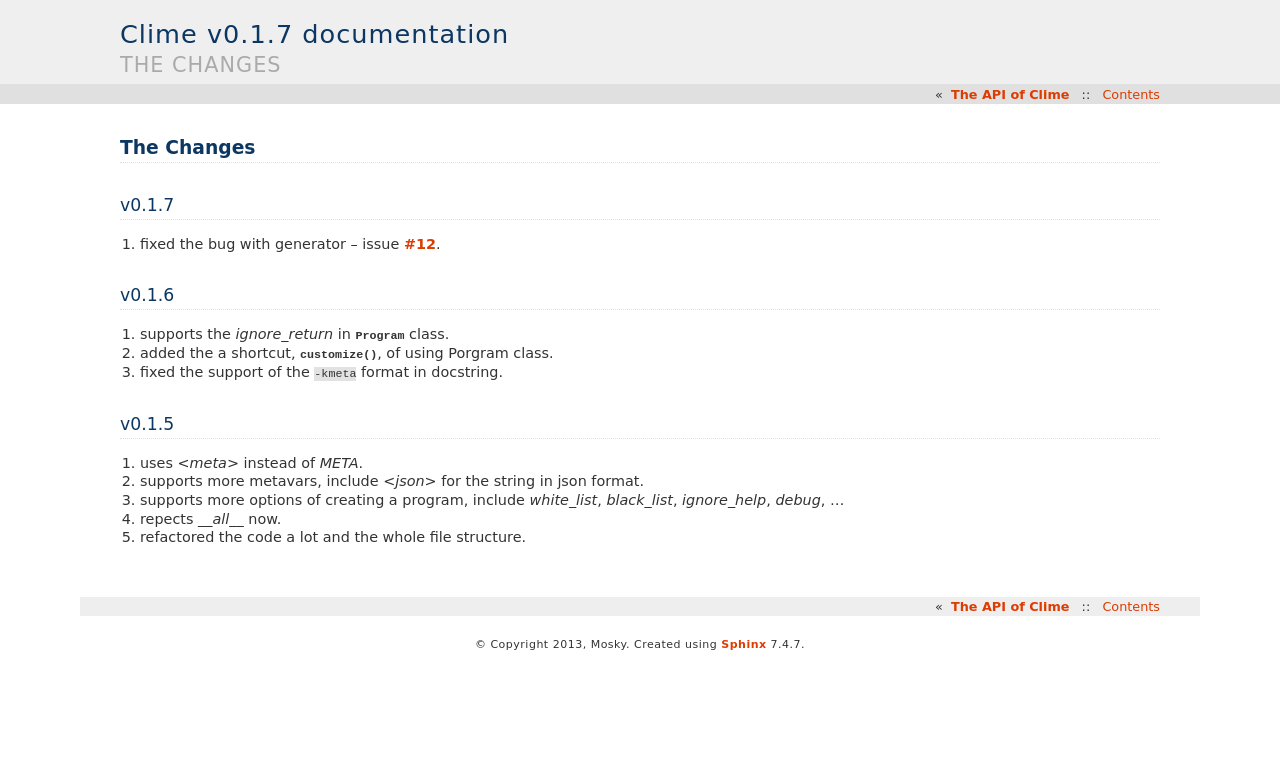
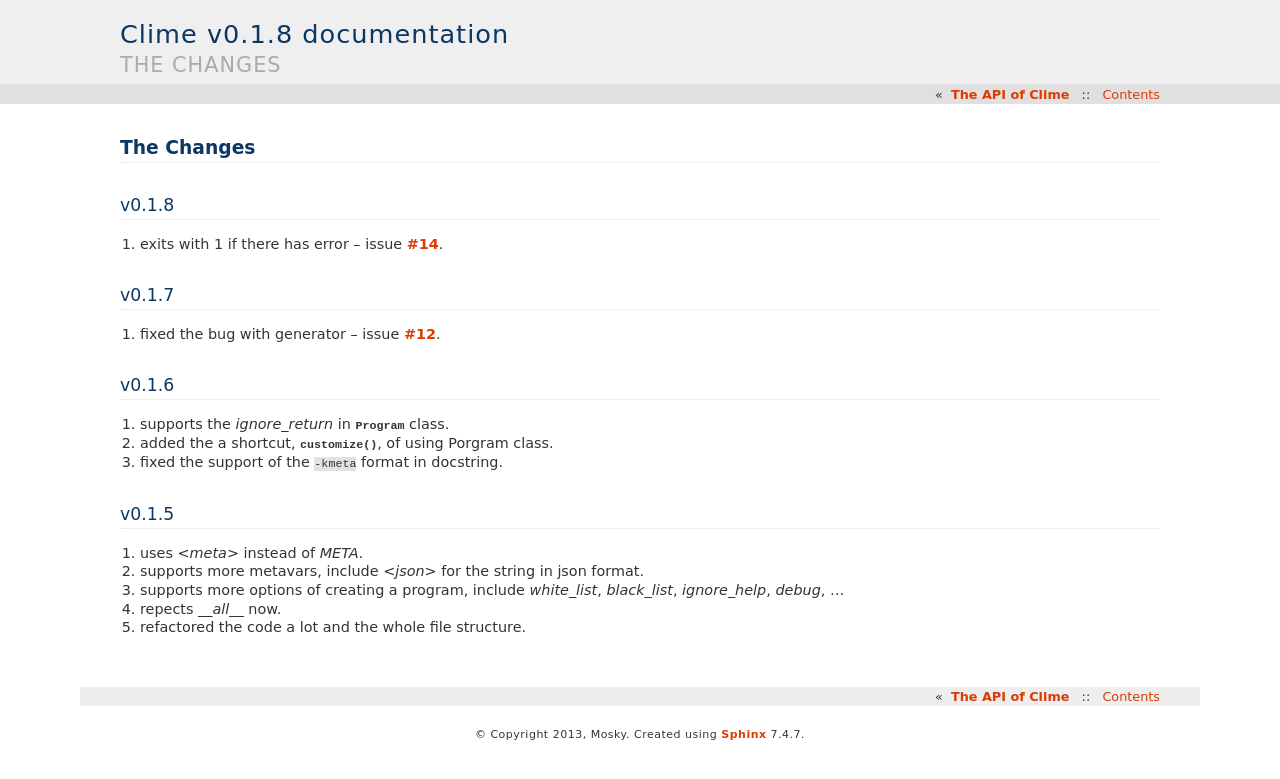
Before and after one commit to moskytw/clime, a Sphinx documentation site: the page built from docs/changes.rst, in a window 1280 px wide. Shown: the top 779 px of the page. Built offline with Sphinx 7.4.7, drawn with Linux system fonts in a browser that asks for light colours.

Commit message:
updated changes and version

```diff
--- a/clime/__init__.py
+++ b/clime/__init__.py
@@ -2,4 +2,4 @@
 
 from .core import *
 
-__version__ = '0.1.7'
+__version__ = '0.1.8'
--- a/docs/changes.rst
+++ b/docs/changes.rst
@@ -1,6 +1,11 @@
 
 The Changes
 ===========
+
+v0.1.8
+------
+
+1. exits with 1 if there has error -- issue `#14 <https://github.com/moskytw/clime/issues/14>`_.
 
 v0.1.7
 ------
```
